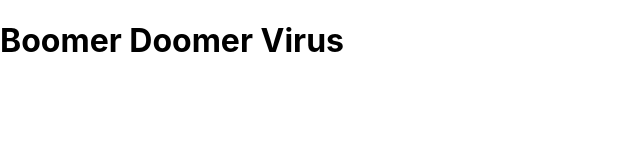
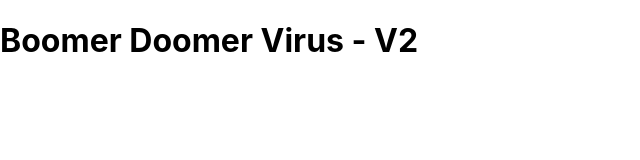
Before and after one commit to covid-tracker/covid-tracker, a React (Create React App) app: page / in a window 1280 px wide. Shown: the top 160 px of the page, without its empty margins (0-640 px from the left). Built offline with nearby package versions, Linux system fonts and the light colour scheme.

Commit message:
version 2

```diff
--- a/src/App.js
+++ b/src/App.js
@@ -5,7 +5,7 @@ class App extends Component {
   render() {
     return (
       <div>
-        <h1>Boomer Doomer Virus</h1>
+        <h1>Boomer Doomer Virus - V2</h1>
       </div>
     );
   }
```
